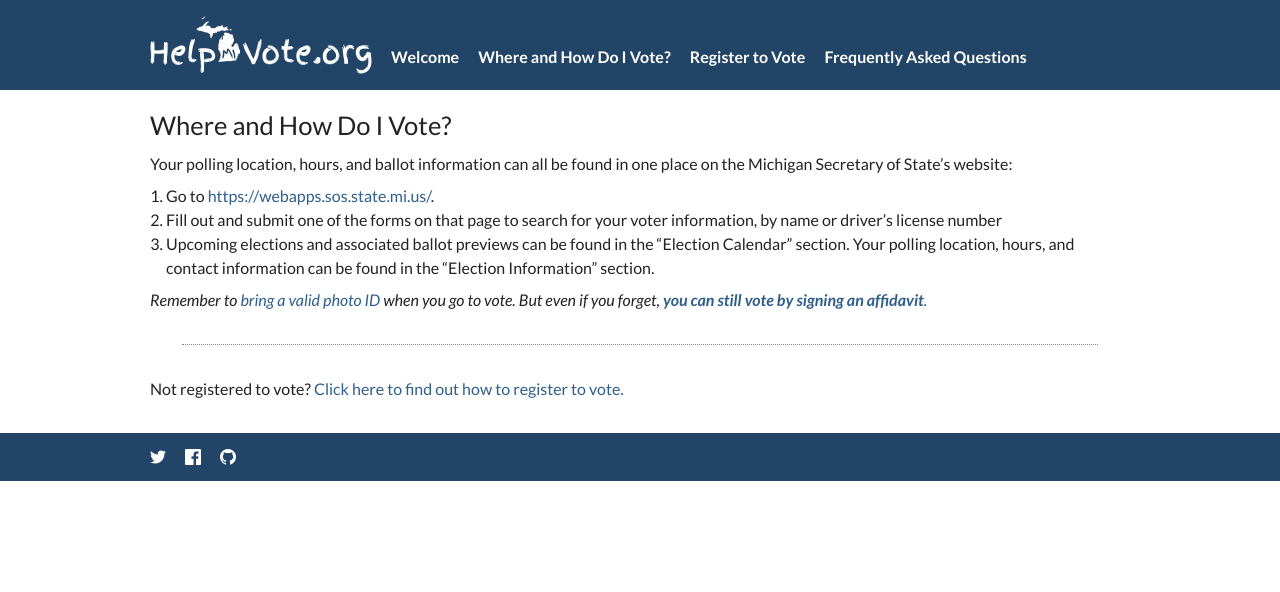
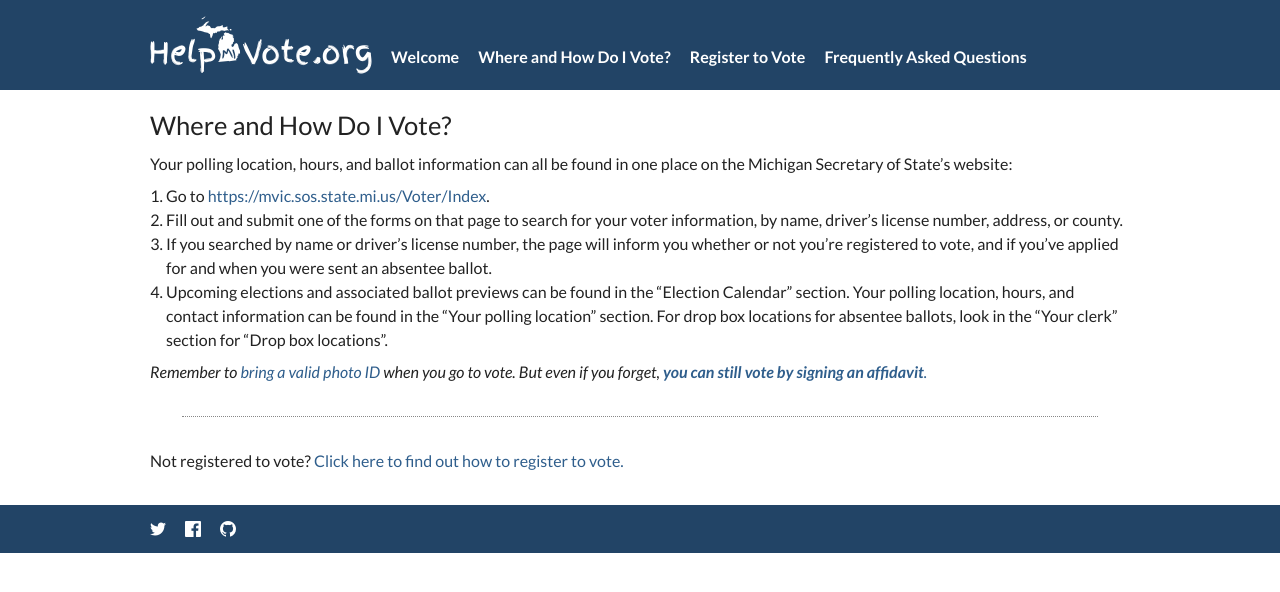
Before and after one commit to GuideMyVote/helpmivote.org, a Jekyll site: the page built from how-to-vote.md, in a window 1280 px wide. Shown: the top 592 px of the page. Built offline with Jekyll 4.4.1, drawn with Linux system fonts in a browser that asks for light colours.

Commit message:
Update instructions for looking up election/poll info

```diff
--- a/how-to-vote.md
+++ b/how-to-vote.md
@@ -8,9 +8,10 @@ description: Information about where and how to vote in the upcoming Michigan el
 
 Your polling location, hours, and ballot information can all be found in one place on the Michigan Secretary of State's website:
 
-1. Go to <https://webapps.sos.state.mi.us/>.
-2. Fill out and submit one of the forms on that page to search for your voter information, by name or driver's license number
-3. Upcoming elections and associated ballot previews can be found in the "Election Calendar" section. Your polling location, hours, and contact information can be found in the "Election Information" section.
+1. Go to <https://mvic.sos.state.mi.us/Voter/Index>.
+2. Fill out and submit one of the forms on that page to search for your voter information, by name, driver's license number, address, or county.
+3. If you searched by name or driver's license number, the page will inform you whether or not you're registered to vote, and if you've applied for and when you were sent an absentee ballot.
+4. Upcoming elections and associated ballot previews can be found in the "Election Calendar" section. Your polling location, hours, and contact information can be found in the "Your polling location" section. For drop box locations for absentee ballots, look in the "Your clerk" section for "Drop box locations".
 
 *Remember to [bring a valid photo ID](https://www.michigan.gov/sos/0,4670,7-127-1633_8716-178123--,00.html) when you go to vote. But even if you forget, [**you can still vote by signing an affidavit**.](https://www.michigan.gov/sos/0,4670,7-127-1633_8716-178123--,00.html)*
 
```
